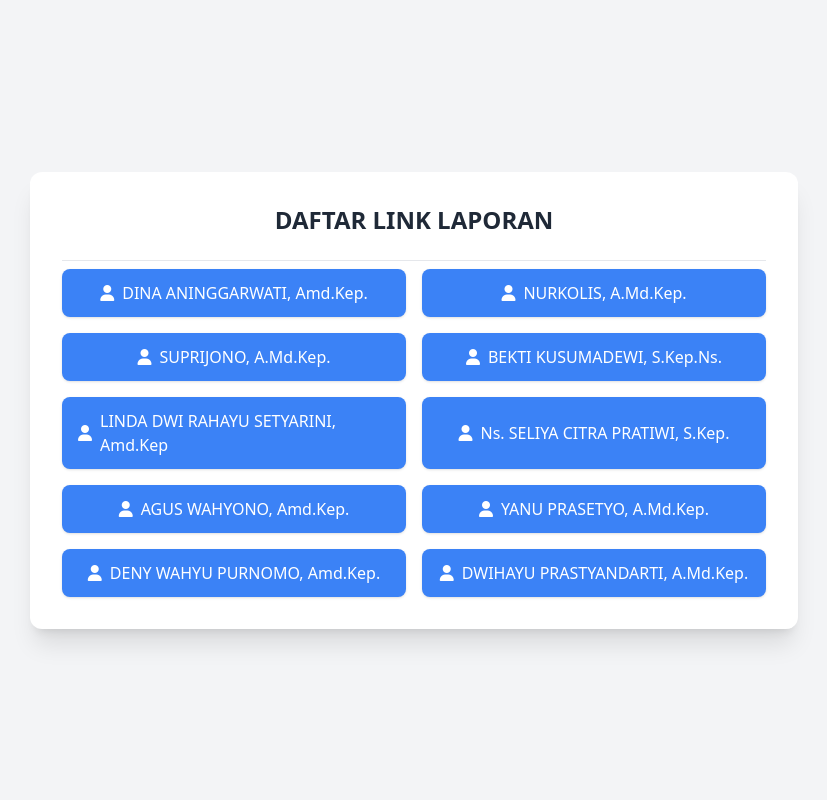
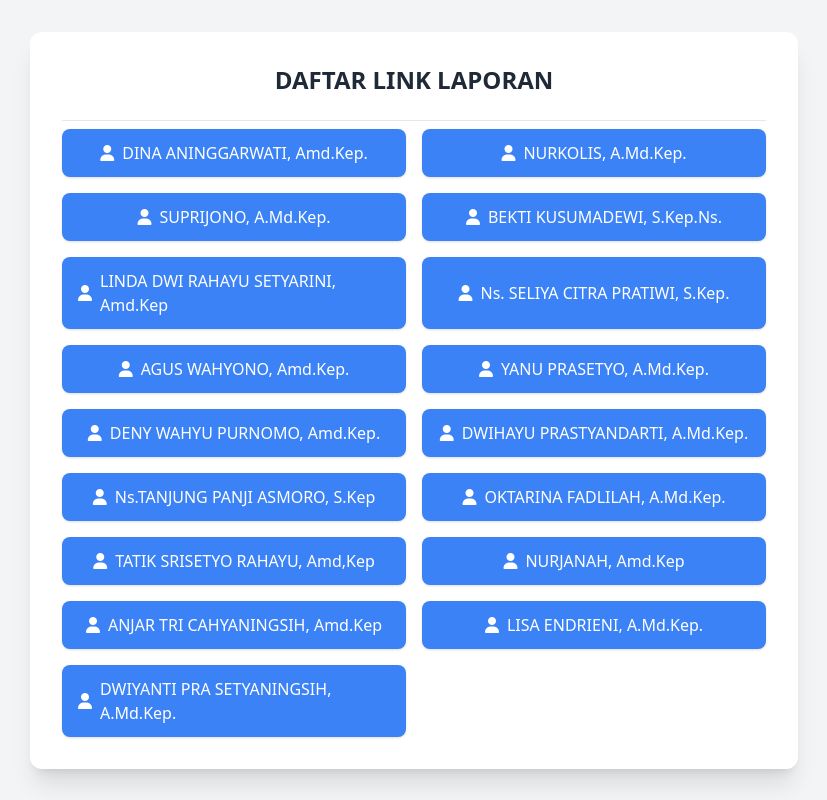
Before and after one commit to PKMTRENGGALEK/LaporanPerawat, a plain HTML site: page index.html in a window 1280 px wide. Shown: the whole page, without its empty margins (226-1053 px from the left). Drawn offline with nearby package versions, Linux system fonts and the light colour scheme.

Commit message:
Update index.html

```diff
--- a/index.html
+++ b/index.html
@@ -108,6 +108,55 @@
         >
           <i class="fas fa-user"></i> DWIHAYU PRASTYANDARTI, A.Md.Kep.
         </a>
+        <a
+          href="https://docs.google.com/spreadsheets/d/1YgIyzfOkqVHc8qUyvRjQbWt6k63naSL6p3GA7B235ug/edit?usp=sharing"
+          target="_blank"
+          class="btn flex items-center justify-center gap-2 bg-blue-500 text-white px-4 py-3 rounded-lg shadow hover:bg-blue-600 transition"
+        >
+          <i class="fas fa-user"></i> Ns.TANJUNG PANJI ASMORO, S.Kep
+        </a>
+        <a
+          href="https://docs.google.com/spreadsheets/d/1babbhtadOCTL2ZoAisxrwNMYRS_Do_SpzFg-3PdBpfY/edit?usp=sharing"
+          target="_blank"
+          class="btn flex items-center justify-center gap-2 bg-blue-500 text-white px-4 py-3 rounded-lg shadow hover:bg-blue-600 transition"
+        >
+          <i class="fas fa-user"></i> OKTARINA FADLILAH, A.Md.Kep.
+        </a>
+        <a
+          href="https://docs.google.com/spreadsheets/d/1XZGKVT1P4FVw0UntqcVOB4N2BY2Oqy6wklIGk45Gp_o/edit?usp=sharing"
+          target="_blank"
+          class="btn flex items-center justify-center gap-2 bg-blue-500 text-white px-4 py-3 rounded-lg shadow hover:bg-blue-600 transition"
+        >
+          <i class="fas fa-user"></i> TATIK SRISETYO RAHAYU, Amd,Kep
+        </a>
+        <a
+          href="https://docs.google.com/spreadsheets/d/1XO0_J_S8QohYSGALfpolUq2lvl0Iw1gmKtgulkK3wS0/edit?usp=sharing"
+          target="_blank"
+          class="btn flex items-center justify-center gap-2 bg-blue-500 text-white px-4 py-3 rounded-lg shadow hover:bg-blue-600 transition"
+        >
+          <i class="fas fa-user"></i> NURJANAH, Amd.Kep
+        </a>
+        <a
+          href="https://docs.google.com/spreadsheets/d/1qI_Or-pGxQCdKViuljbrVxu-MMPYdd_p_Bj5hKY14dM/edit?usp=sharing"
+          target="_blank"
+          class="btn flex items-center justify-center gap-2 bg-blue-500 text-white px-4 py-3 rounded-lg shadow hover:bg-blue-600 transition"
+        >
+          <i class="fas fa-user"></i> ANJAR TRI CAHYANINGSIH, Amd.Kep
+        </a>
+        <a
+          href="https://docs.google.com/spreadsheets/d/1jt0xIQTsj5OsmWIKjVJ2IYFcTgfhZoc5AFfGFIZsVug/edit?usp=sharing"
+          target="_blank"
+          class="btn flex items-center justify-center gap-2 bg-blue-500 text-white px-4 py-3 rounded-lg shadow hover:bg-blue-600 transition"
+        >
+          <i class="fas fa-user"></i> LISA ENDRIENI, A.Md.Kep.
+        </a>
+        <a
+          href="https://docs.google.com/spreadsheets/d/1Hk6bE8E5opuxN3xRJ7jeEyRt9Y6LFhqOFvdgA8ktYZM/edit?usp=sharing"
+          target="_blank"
+          class="btn flex items-center justify-center gap-2 bg-blue-500 text-white px-4 py-3 rounded-lg shadow hover:bg-blue-600 transition"
+        >
+          <i class="fas fa-user"></i> DWIYANTI PRA SETYANINGSIH, A.Md.Kep.
+        </a>
       </div>
     </div>
     <script>
```
